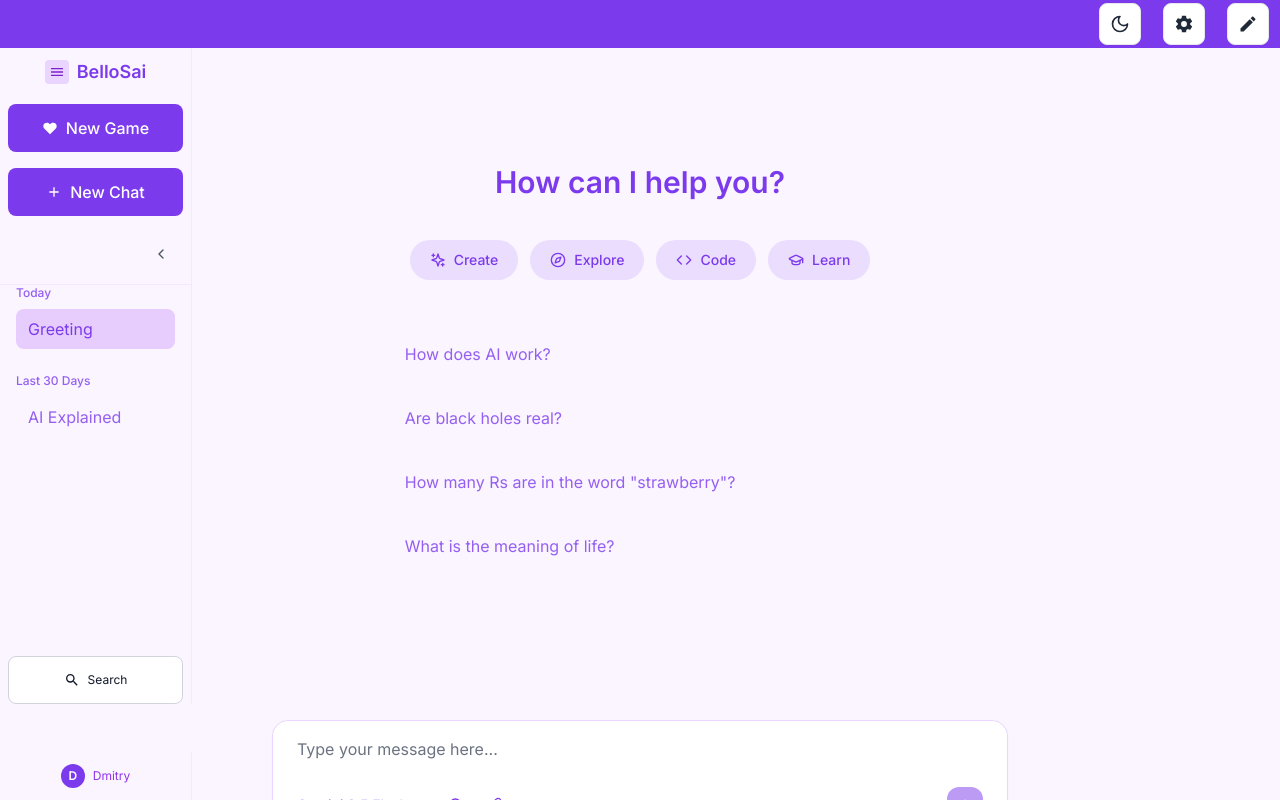
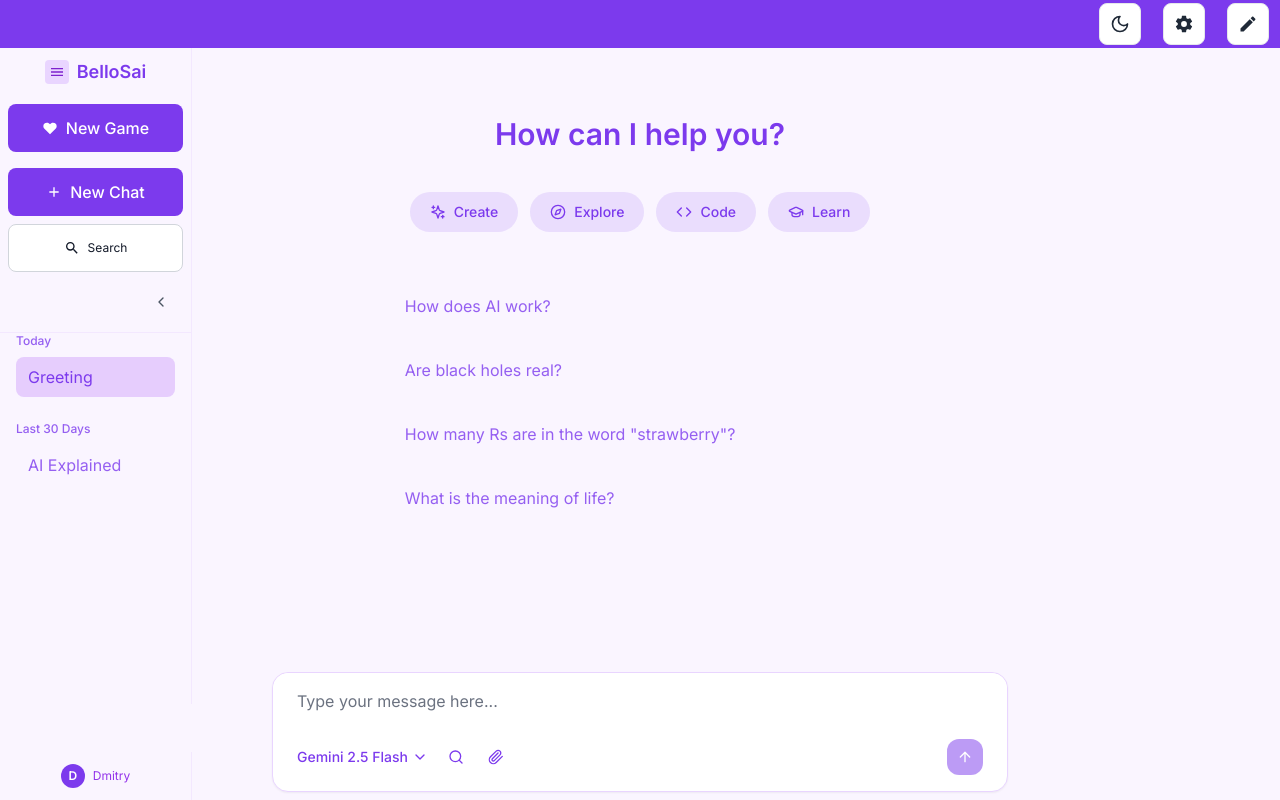
Before and after one commit to mmdmcy/BelloSai, a React (Vite) app: page / in a window 1280 px wide. Built offline with nearby package versions, Linux system fonts and the light colour scheme.

Commit message:
Organization

```diff
--- a/src/App.tsx
+++ b/src/App.tsx
@@ -117,20 +117,20 @@ function App() {
   });
 
   // Layout configuration - defines grid positions for all UI components
-  // Main content is now 10x12 and centralized, with detached sidebar components positioned above sidebar
+  // Main content moved up 1 row (y: 1), input box moved up 1 row (y: 13), search button moved above sidebar
   const [layout, setLayout] = useState<LayoutConfig>({
-    sidebar: { x: 0, y: 4, width: 3, height: 9, zIndex: 1 }, // Moved down to make room for buttons above
-    mainContent: { x: 5, y: 2, width: 10, height: 12, zIndex: 1 }, // Centralized 10x12
+    sidebar: { x: 0, y: 5, width: 3, height: 9, zIndex: 1 }, // Moved down to make room for search button
+    mainContent: { x: 5, y: 1, width: 10, height: 12, zIndex: 1 }, // Moved up 1 row
     themeToggle: { x: 17, y: 0, width: 1, height: 1, zIndex: 4 },
     topBar: { x: 0, y: 0, width: 20, height: 1, zIndex: 2 },
-    inputBox: { x: 4, y: 14, width: 12, height: 2, zIndex: 1 },
+    inputBox: { x: 4, y: 13, width: 12, height: 2, zIndex: 1 }, // Moved up 1 row
     designerButton: { x: 19, y: 0, width: 1, height: 1, zIndex: 999 },
     settingsButton: { x: 18, y: 0, width: 1, height: 1, zIndex: 4 },
-    // Detached sidebar components - positioned above sidebar as in the image
+    // Detached sidebar components - search button moved above sidebar
     appLogo: { x: 0, y: 1, width: 3, height: 1, zIndex: 3 },
-    newGameButton: { x: 0, y: 2, width: 3, height: 1, zIndex: 3 }, // Above sidebar
-    newChatButton: { x: 0, y: 3, width: 3, height: 1, zIndex: 3 }, // Above sidebar
-    searchButton: { x: 0, y: 13, width: 3, height: 1, zIndex: 3 },
+    newGameButton: { x: 0, y: 2, width: 3, height: 1, zIndex: 3 },
+    newChatButton: { x: 0, y: 3, width: 3, height: 1, zIndex: 3 },
+    searchButton: { x: 0, y: 4, width: 3, height: 1, zIndex: 3 }, // Moved above sidebar
     accountPanel: { x: 0, y: 15, width: 3, height: 1, zIndex: 3 }
   });
 
@@ -454,7 +454,7 @@ function App() {
                 </div>
               )}
 
-              {/* Search Button - Detached */}
+              {/* Search Button - Detached and moved above sidebar */}
               {elementKey === 'searchButton' && (
                 <div
                   className={`h-full w-full ${isDark ? 'bg-gray-900 border-gray-700' : 'bg-purple-50 border-purple-100'} border-r flex items-center justify-center px-2`}
--- a/src/components/DesignerMode.tsx
+++ b/src/components/DesignerMode.tsx
@@ -246,20 +246,20 @@ export default function DesignerMode({
   };
 
   const resetLayout = () => {
-    // Reset layout to defaults with centralized main content and detached components positioned above sidebar
+    // Reset layout to defaults with updated positioning
     onLayoutChange({
-      sidebar: { x: 0, y: 4, width: 3, height: 9, zIndex: 1 }, // Moved down for buttons above
-      mainContent: { x: 5, y: 2, width: 10, height: 12, zIndex: 1 }, // Centralized 10x12
+      sidebar: { x: 0, y: 5, width: 3, height: 9, zIndex: 1 },
+      mainContent: { x: 5, y: 1, width: 10, height: 12, zIndex: 1 }, // Moved up 1 row
       themeToggle: { x: 17, y: 0, width: 1, height: 1, zIndex: 4 },
       topBar: { x: 0, y: 0, width: 20, height: 1, zIndex: 2 },
-      inputBox: { x: 4, y: 14, width: 12, height: 2, zIndex: 1 },
+      inputBox: { x: 4, y: 13, width: 12, height: 2, zIndex: 1 }, // Moved up 1 row
       designerButton: { x: 19, y: 0, width: 1, height: 1, zIndex: 999 },
       settingsButton: { x: 18, y: 0, width: 1, height: 1, zIndex: 4 },
-      // Detached sidebar components - positioned above sidebar
+      // Detached sidebar components with updated positioning
       appLogo: { x: 0, y: 1, width: 3, height: 1, zIndex: 3 },
-      newGameButton: { x: 0, y: 2, width: 3, height: 1, zIndex: 3 }, // Above sidebar
-      newChatButton: { x: 0, y: 3, width: 3, height: 1, zIndex: 3 }, // Above sidebar
-      searchButton: { x: 0, y: 13, width: 3, height: 1, zIndex: 3 },
+      newGameButton: { x: 0, y: 2, width: 3, height: 1, zIndex: 3 },
+      newChatButton: { x: 0, y: 3, width: 3, height: 1, zIndex: 3 },
+      searchButton: { x: 0, y: 4, width: 3, height: 1, zIndex: 3 }, // Moved above sidebar
       accountPanel: { x: 0, y: 15, width: 3, height: 1, zIndex: 3 }
     });
 
```
